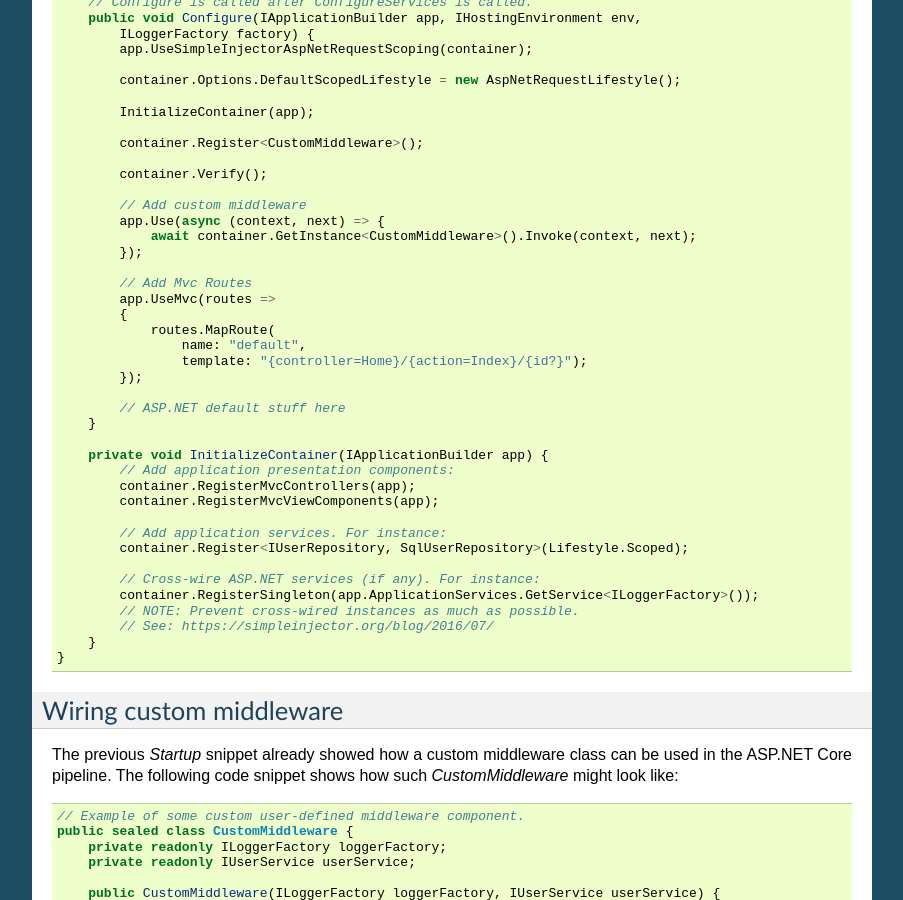
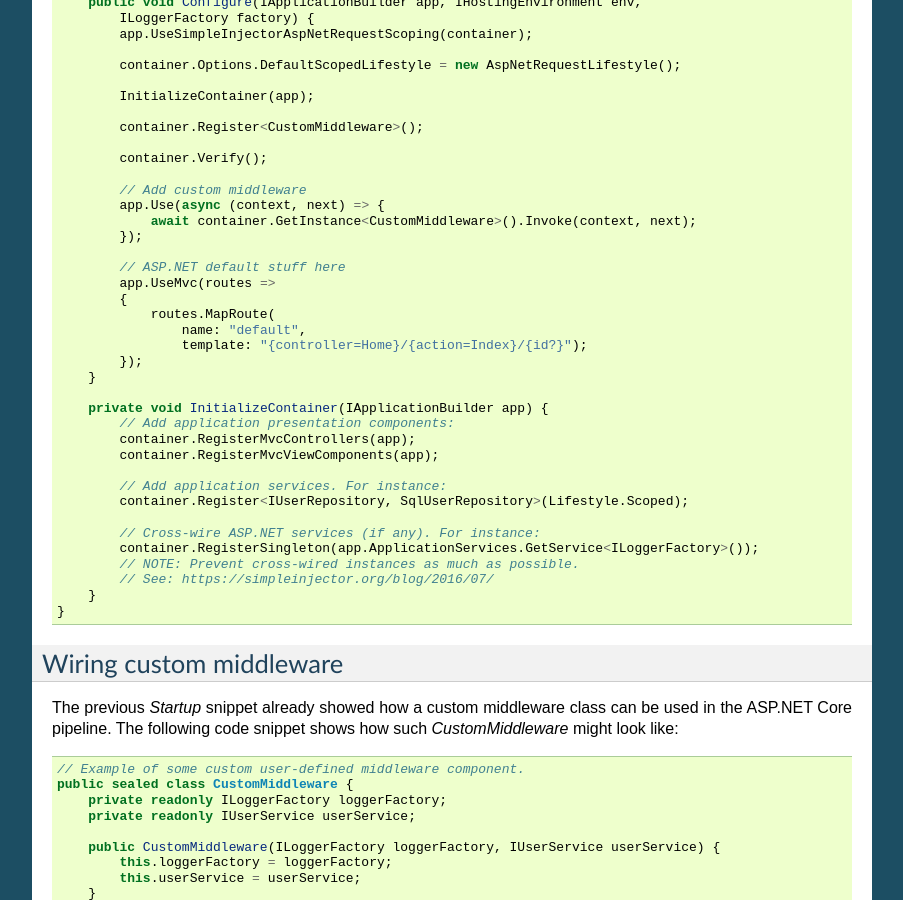
Before and after one commit to simpleinjector/Documentation, a Sphinx documentation site: the page built from source/aspnetintegration.rst, in a window 1280 px wide and 900 px high, scrolled down 696 px. Shown: the whole window, without its empty margins (198-1101 px from the left). Built offline with Sphinx 7.4.7, drawn with Linux system fonts in a browser that asks for light colours.

Commit message:
Small fixes to aspnetcore integration guide

```diff
--- a/source/aspnetintegration.rst
+++ b/source/aspnetintegration.rst
@@ -31,7 +31,6 @@ The following code snippet shows how to use the integration package to apply Sim
         // This method gets called by the runtime.
         public void ConfigureServices(IServiceCollection services) {
             // ASP.NET default stuff here
-
             services.AddMvc();
 
             services.AddSingleton<IControllerActivator>(
@@ -58,15 +57,13 @@ The following code snippet shows how to use the integration package to apply Sim
                 await container.GetInstance<CustomMiddleware>().Invoke(context, next);
             });
 
-            // Add Mvc Routes
+            // ASP.NET default stuff here
             app.UseMvc(routes =>
             {
                 routes.MapRoute(
                     name: "default",
                     template: "{controller=Home}/{action=Index}/{id?}");
             });
-
-            // ASP.NET default stuff here
         }
 
         private void InitializeContainer(IApplicationBuilder app) {
```
